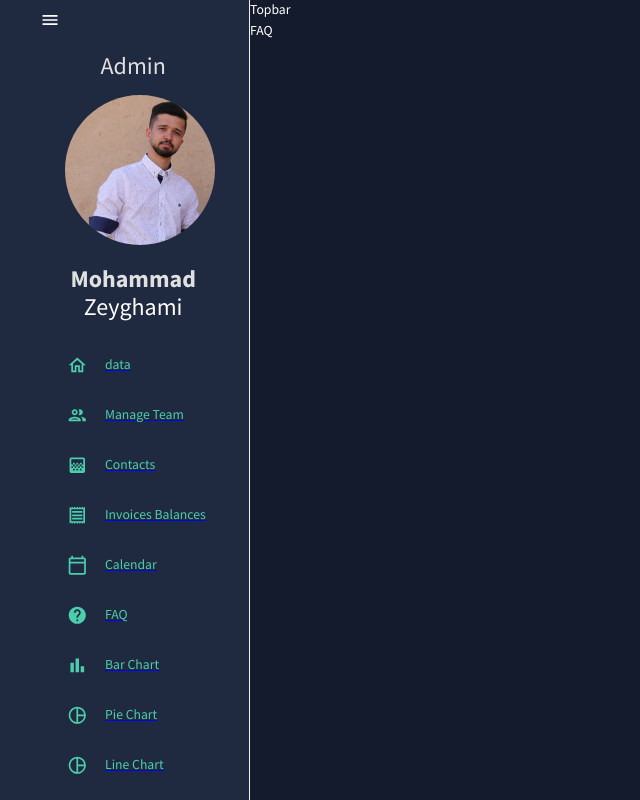
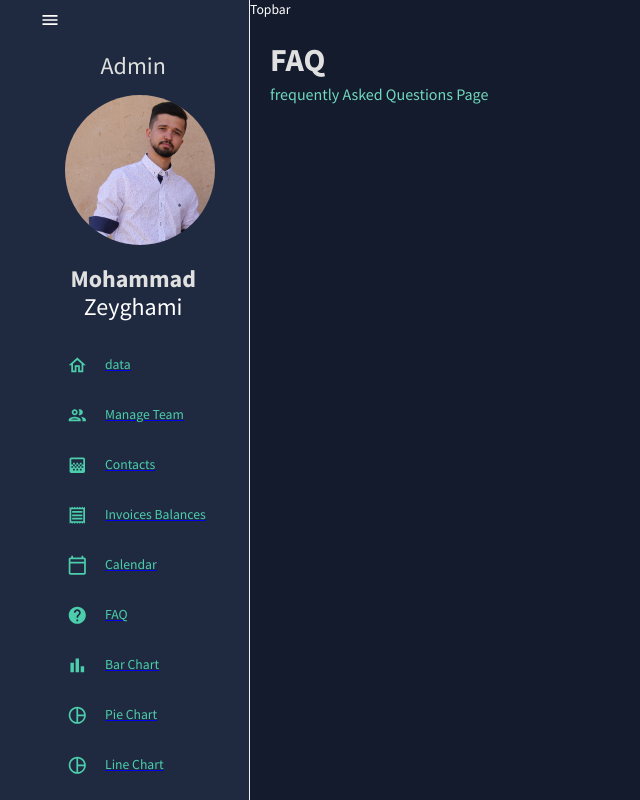
Before and after one commit to mohammadzeyghami/admin-dashboard, a React (Create React App) app: page /faq in a window 1280 px wide. Shown: the whole page, without its empty margins (0-640 px from the left). Built offline with nearby package versions, Linux system fonts and the light colour scheme.

Commit message:
Update FAQ.jsx

```diff
--- a/src/scence/dashboard/FAQ.jsx
+++ b/src/scence/dashboard/FAQ.jsx
@@ -1,7 +1,19 @@
 import React from "react";
-
+import { Box, useTheme, Typography } from "@mui/material";
+import Header from "../../components/Header";
+import Accordion from "@mui/material/Accordion";
+import AccordionSummary from "@mui/material/AccordionSummary";
+import AccordionDetails from "@mui/material/AccordionDetails";
+import ExpandMoreIcon from "@mui/icons-material/ExpandMore";
+import { tokens } from "../../Theme";
 const FAQ = () => {
-  return <div>FAQ</div>;
+  const theme = useTheme();
+  const colors = tokens(theme.palette.mode);
+  return (
+    <Box m="20px">
+      <Header title="FAQ" subtitle="frequently Asked Questions Page" />
+    </Box>
+  );
 };
 
 export default FAQ;
```
